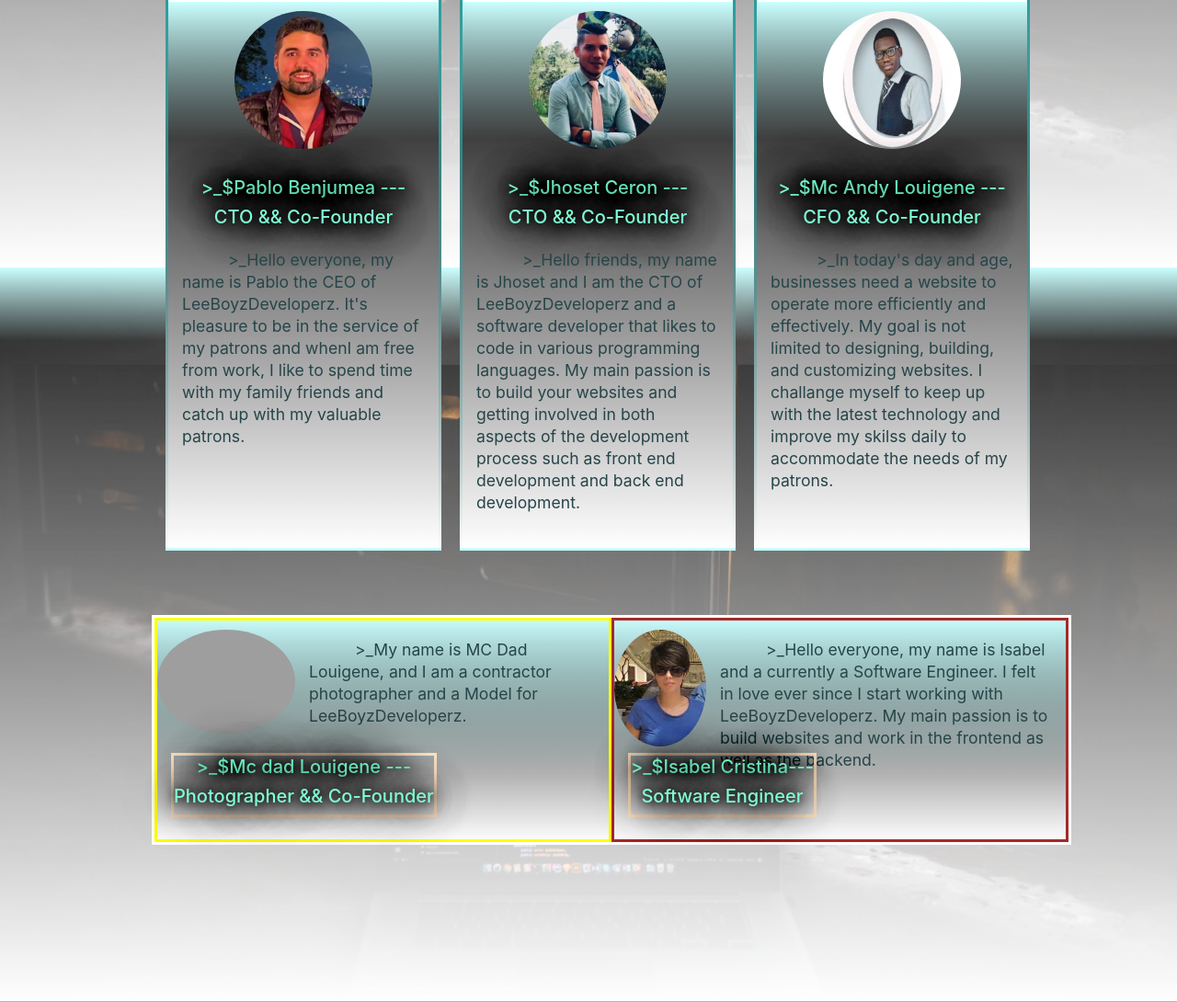
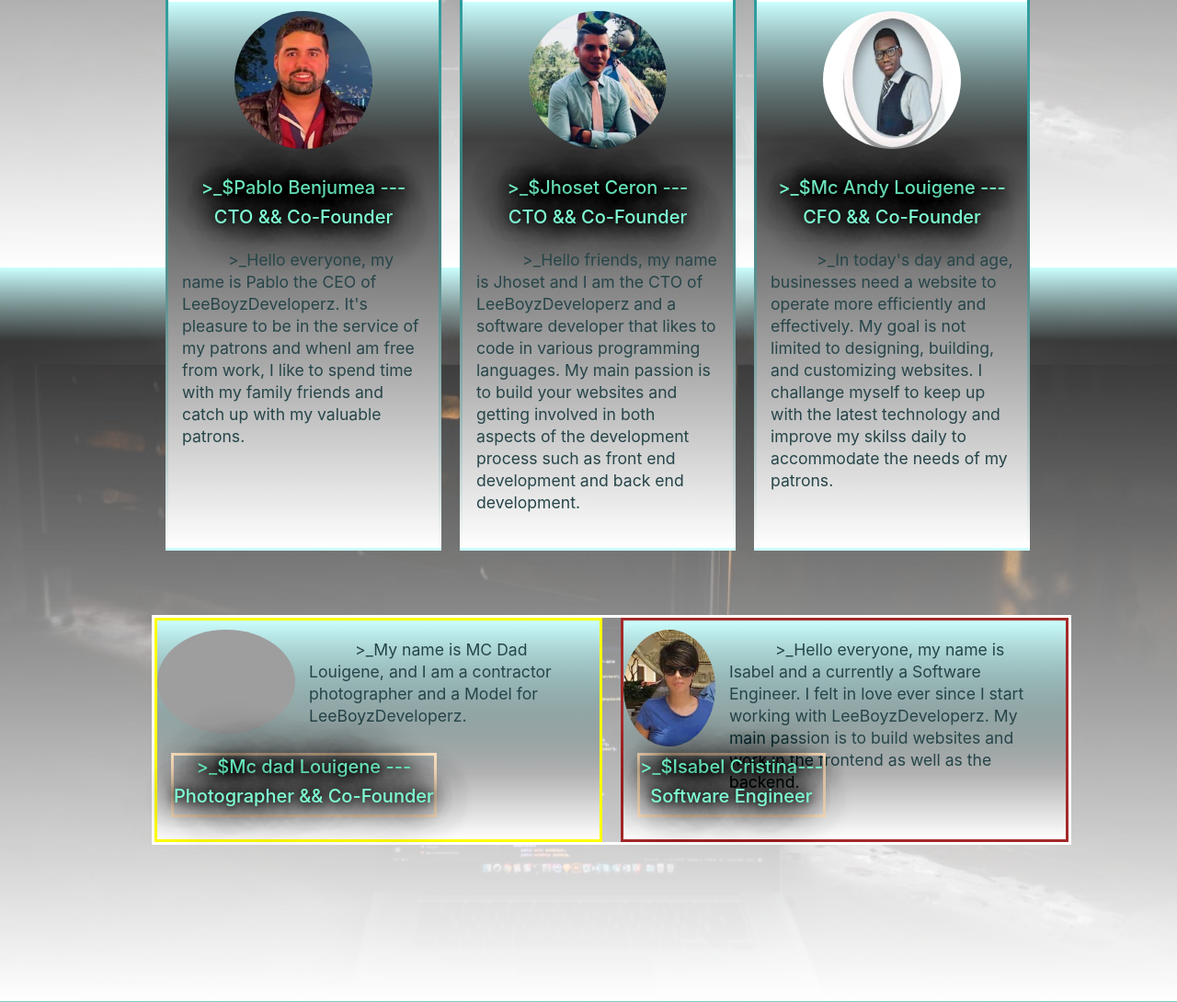
Before and after one commit to xJA10x/LeeBoyzDevelopers, a PHP site: page /about.php in a window 1280 px wide. Shown: the part 1309-2399 px from the top of the page at 92% size. Run offline with PHP 8.4, Linux system fonts and the light colour scheme; grey boxes are pictures that could not be loaded.

Commit message:
fixed whole and left right classes

```diff
--- a/css/style.css
+++ b/css/style.css
@@ -105,8 +105,7 @@ Whole styles
 .whole {
 
   border: solid white;
-    background:linear-gradient(#CCFFFF, transparent 70%),
-  linear-gradient(0deg, #fff, transparent), black;
+
   position: absolute;
   margin: 0 auto;
   width: 100%;
@@ -117,9 +116,10 @@ Whole styles
 }
 
 .left {
-
+  background:linear-gradient(#CCFFFF, transparent 70%),
+  linear-gradient(0deg, #fff, transparent), black;
   border: solid yellow;
-  width: 50%;
+  width: 49%;
   height: 100%;
   float: left;
   transition: all .2s ease-in-out;
@@ -133,9 +133,10 @@ Whole styles
 }
 
 .right {
-
+  background:linear-gradient(#CCFFFF, transparent 70%),
+  linear-gradient(0deg, #fff, transparent), black;
   border: solid brown;
-  width: 50%;
+  width: 49%;
   height: 100%;
   float: right;
   transition: all .2s ease-in-out;
```
